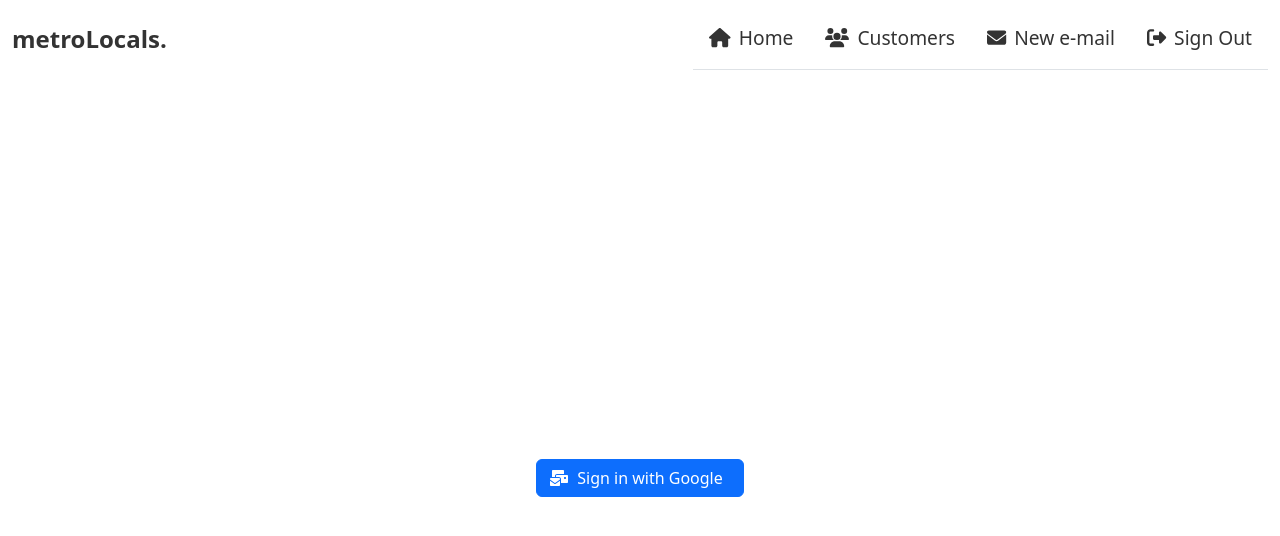
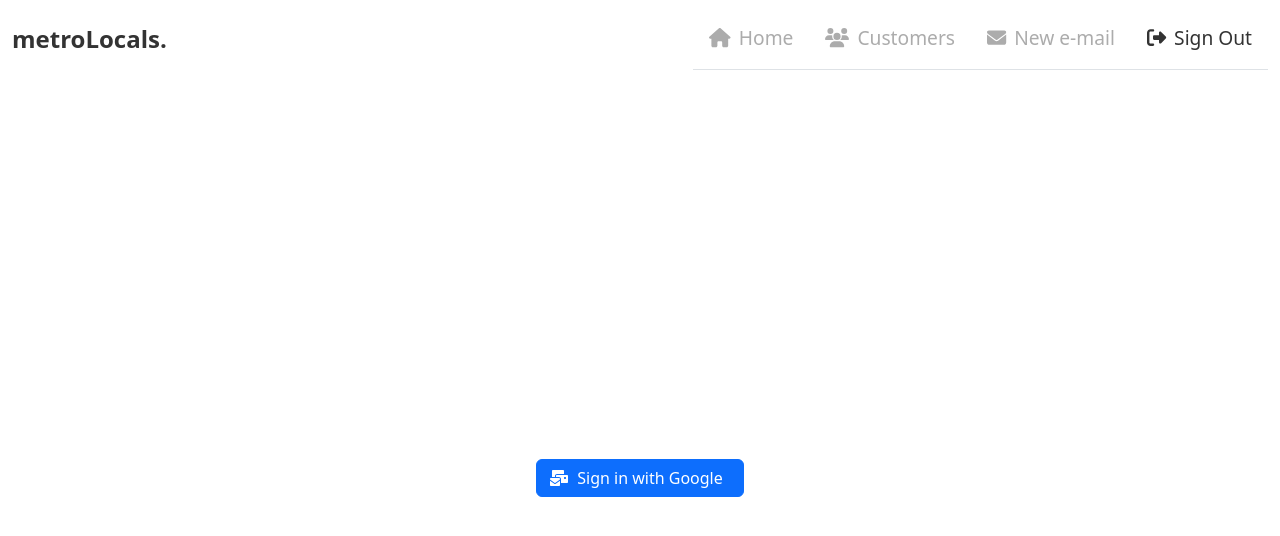
Before and after one commit to phildehovre/vite-gk-locals, a React (Vite) app: page /login in a window 1280 px wide. Shown: the top 536 px of the page. Built offline with nearby package versions, Linux system fonts and the light colour scheme; no server answers; sample sign-in values are in the browser's storage.

Commit message:
re commit

```diff
--- a/src/components/NavBarGPT.scss
+++ b/src/components/NavBarGPT.scss
@@ -66,8 +66,15 @@
                 color: #007bff;
                 border-bottom: 2px solid #007bff;
             }
+
         }
     }
+}
+
+.disabled {
+    color: rgb(172, 172, 172) !important;
+    cursor: not-allowed !important;
+    pointer-events: none !important;
 }
 
 @media (max-width: 991.98px) {
--- a/src/components/NavBarGPT.tsx
+++ b/src/components/NavBarGPT.tsx
@@ -2,8 +2,8 @@ import React, { useState } from 'react';
 import { Link, useNavigate } from 'react-router-dom';
 import { FontAwesomeIcon } from '@fortawesome/react-fontawesome';
 import { faBars, faHome, faEnvelope, faUsers, faSignOutAlt } from '@fortawesome/free-solid-svg-icons';
-import './NavbarGPT.scss';
-import { useSignOut } from 'react-firebase-hooks/auth';
+import './NavBarGPT.scss'
+import { useAuthState, useSignOut } from 'react-firebase-hooks/auth';
 import { getAuth } from 'firebase/auth';
 
 const NavbarGPT: React.FC = () => {
@@ -16,7 +16,10 @@ const NavbarGPT: React.FC = () => {
     const navigate = useNavigate()
 
     const auth = getAuth()
+    const [user, loading] = useAuthState(auth)
     const [signOut, isLoading, error] = useSignOut(auth)
+
+    console.log(user ? true : false)
 
     const handleSignOut = () => {
         signOut()
@@ -44,7 +47,7 @@ const NavbarGPT: React.FC = () => {
                     <ul className="navbar-nav ms-auto mb-2 mb-lg-0">
                         <li className="nav-item">
                             <Link
-                                className="nav-link"
+                                className={`nav-link ${!user ? '' : 'disabled'}`}
                                 to="/"
                                 onClick={() => setIsOpen(false)}
                             >
@@ -54,7 +57,7 @@ const NavbarGPT: React.FC = () => {
                         </li>
                         <li className="nav-item">
                             <Link
-                                className="nav-link"
+                                className={`nav-link ${!user ? '' : 'disabled'}`}
                                 to="/new/business"
                                 onClick={() => setIsOpen(false)}
                             >
@@ -64,7 +67,7 @@ const NavbarGPT: React.FC = () => {
                         </li>
                         <li className="nav-item">
                             <Link
-                                className="nav-link"
+                                className={`nav-link ${!user ? '' : 'disabled'}`}
                                 to="/new/email"
                                 onClick={() => setIsOpen(false)}
                             >
```
